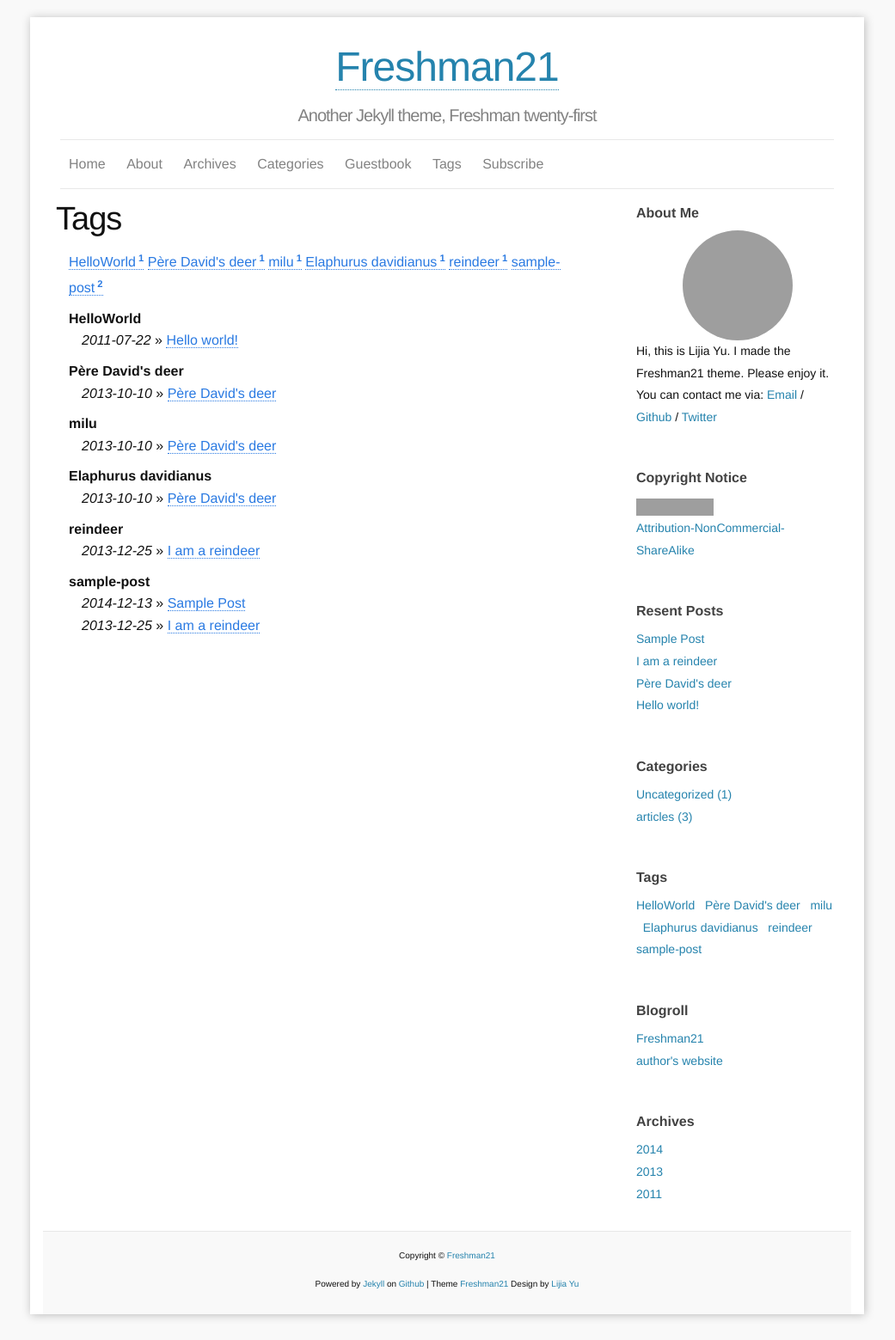
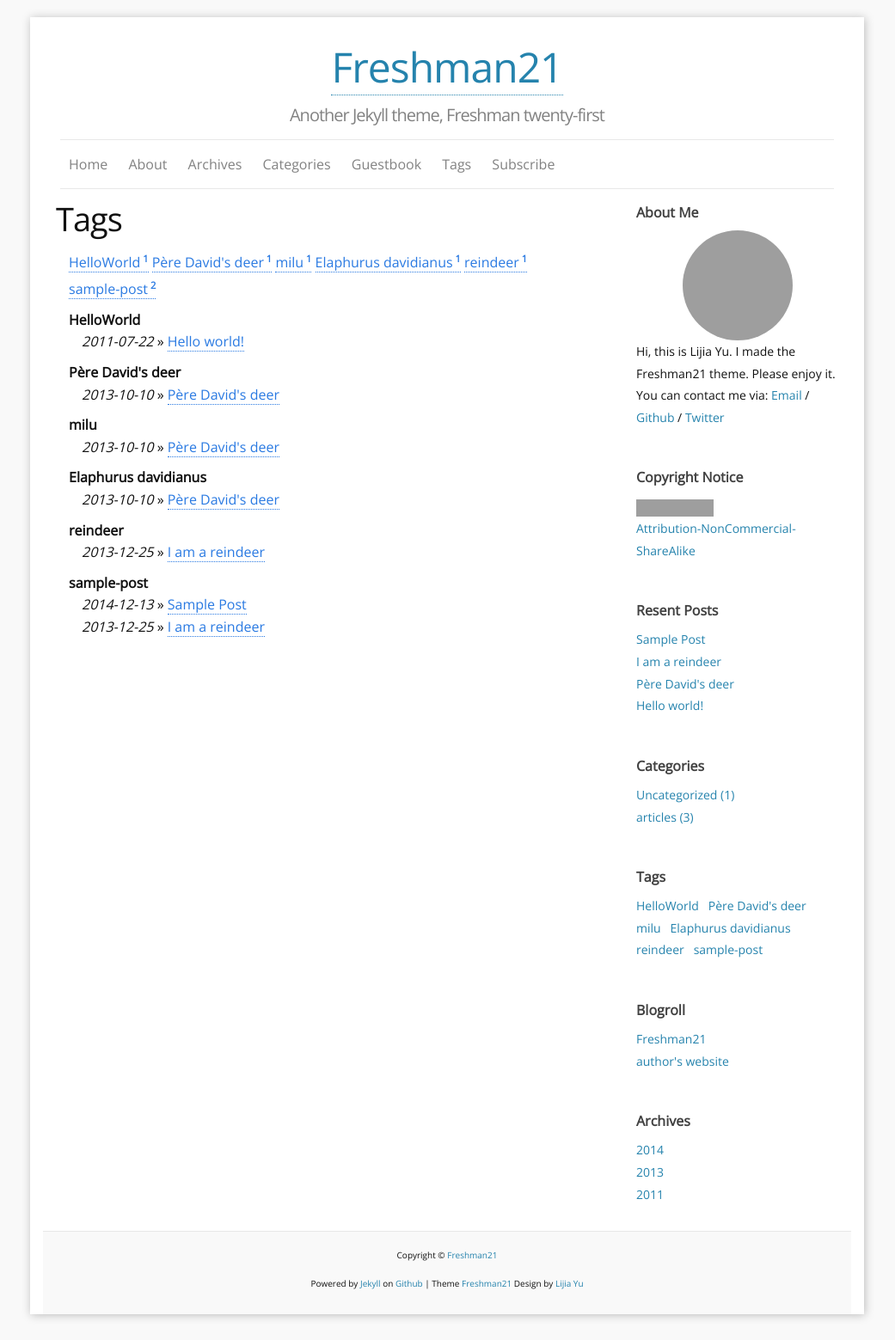
Before and after one commit to yulijia/freshman21, a Jekyll site: the page built from tags.md, in a window 1280 px wide. Shown: the whole page at 86% size, without its empty margins (120-1161 px from the left). Built offline with Jekyll 4.4.1, drawn with Linux system fonts in a browser that asks for light colours; grey boxes are pictures that could not be loaded.

Commit message:
update main font family

```diff
--- a/css/main.scss
+++ b/css/main.scss
@@ -6,7 +6,7 @@
 
 
 // Our variables
-$base-font-family: Helvetica, Arial, sans-serif;
+$base-font-family: 'Open Sans';
 $base-font-size:   16px;
 $small-font-size:  $base-font-size * 0.875;
 $base-line-height: 1.6em;
@@ -57,3 +57,5 @@ $on-laptop:        800px;
         "layout",
         "syntax-highlighting"
 ;
+
+@import url('http://fonts.googleapis.com/css?family=Open+Sans');
```
